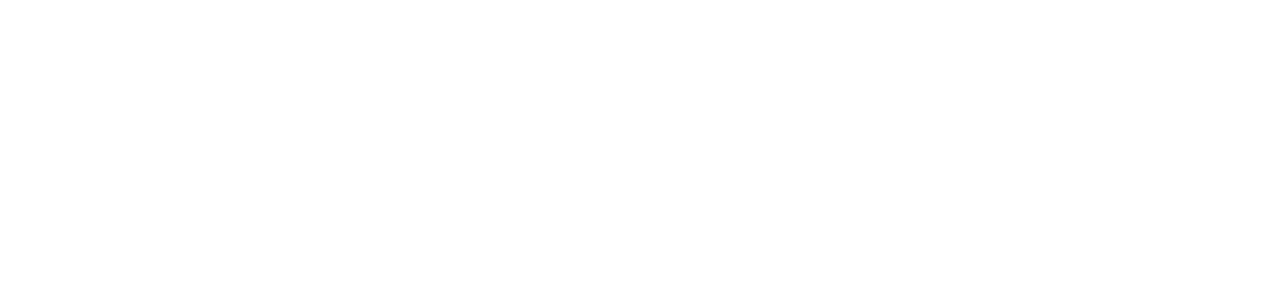
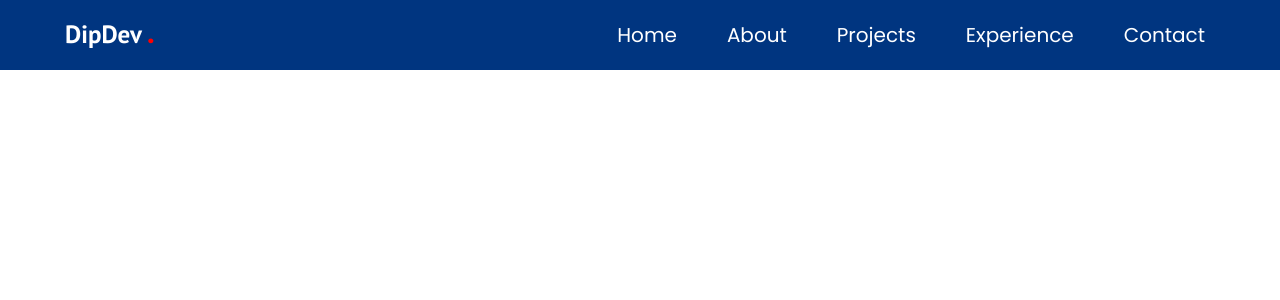
Before and after one commit to diptadhananjaya/web-portfolio, a React (Create React App) app: page / in a window 1280 px wide. Shown: the top 300 px of the page. Built offline with nearby package versions, Linux system fonts and the light colour scheme.

Commit message:
navbar component

```diff
--- a/package.json
+++ b/package.json
@@ -3,6 +3,10 @@
   "version": "0.1.0",
   "private": true,
   "dependencies": {
+    "@fortawesome/fontawesome-svg-core": "^6.1.2",
+    "@fortawesome/free-regular-svg-icons": "^6.1.2",
+    "@fortawesome/free-solid-svg-icons": "^6.1.2",
+    "@fortawesome/react-fontawesome": "^0.2.0",
     "@testing-library/jest-dom": "^5.16.5",
     "@testing-library/react": "^13.3.0",
     "@testing-library/user-event": "^13.5.0",
--- a/src/App.js
+++ b/src/App.js
@@ -1,5 +1,14 @@
+import { BrowserRouter, Routes, Route } from "react-router-dom";
+import Index from "./pages/index/Index";
+
 function App() {
-  return <div className="App"></div>;
+  return (
+    <BrowserRouter>
+      <Routes>
+        <Route path="/" element={<Index />} />
+      </Routes>
+    </BrowserRouter>
+  );
 }
 
 export default App;
--- /dev/null
+++ b/src/components/navbar/Navbar.jsx
@@ -0,0 +1,35 @@
+import { faBars } from "@fortawesome/free-solid-svg-icons";
+import { FontAwesomeIcon } from "@fortawesome/react-fontawesome";
+import React, { useState } from "react";
+import "./navbar.css";
+
+const Navbar = () => {
+  const [openNavbar, setOpenNavbar] = useState(false);
+  return (
+    <div>
+      <div className="navbar">
+        <div className="navContainer">
+          <p className="logo">
+            DipDev <span className="dotLogo">.</span>
+          </p>
+          <FontAwesomeIcon
+            icon={faBars}
+            onClick={() => {
+              setOpenNavbar(!openNavbar);
+            }}
+            className="btnNav"
+          />
+          <div className={openNavbar ? "navItems open" : "navItems"}>
+            <button className="navButton">Home</button>
+            <button className="navButton">About</button>
+            <button className="navButton">Projects</button>
+            <button className="navButton">Experience</button>
+            <button className="navButton">Contact</button>
+          </div>
+        </div>
+      </div>
+    </div>
+  );
+};
+
+export default Navbar;
--- /dev/null
+++ b/src/components/navbar/navbar.css
@@ -0,0 +1,97 @@
+@import url("https://fonts.googleapis.com/css2?family=PT+Sans:wght@400;700&display=swap");
+@import url("https://fonts.googleapis.com/css2?family=Poppins:wght@400;500;600;700&display=swap");
+* {
+  margin: 0;
+  padding: 0;
+  box-sizing: border-box;
+  font-family: "Poppins", sans-serif;
+}
+
+.navbar {
+  height: 70px;
+  background-color: #003580;
+  display: flex;
+  justify-content: center;
+  z-index: 10000;
+}
+
+.navContainer {
+  width: 100%;
+  max-width: 1150px;
+  color: white;
+  display: flex;
+  align-items: center;
+  justify-content: space-between;
+}
+
+.logo {
+  font-weight: 700;
+  font-size: 25px;
+  font-family: "PT Sans", sans-serif;
+}
+
+.dotLogo {
+  color: red;
+}
+
+.navItems {
+  display: flex;
+  gap: 30px;
+  transition: all 0.5s ease-out;
+}
+
+.btnNav {
+  font-size: 20px;
+  font-weight: 400;
+  margin-top: auto;
+  margin-bottom: auto;
+  display: none;
+}
+
+.navButton {
+  background-color: #003580;
+  border: none;
+  color: #fff;
+  font-size: 20px;
+  font-weight: 400;
+  padding: 9px 10px;
+  cursor: pointer;
+}
+
+.navItems.open {
+  display: flex;
+  transition: all 0.2s ease-out;
+}
+
+@media (max-width: 768px) {
+  .navbar {
+    position: relative;
+    transition: all 0.2s ease-out;
+  }
+
+  .btnNav {
+    display: block;
+    margin-right: 30px;
+  }
+
+  .navButton {
+    transition: all 0.2s ease-out;
+  }
+
+  .logo {
+    margin-left: 30px;
+  }
+
+  .navItems {
+    gap: 10px;
+    background-color: #003580;
+    position: absolute;
+    left: 0;
+    top: 100%;
+    flex-direction: column;
+    width: 100%;
+    padding-bottom: 30px;
+    display: none;
+    transition: all 1s ease-out;
+  }
+}
--- /dev/null
+++ b/src/pages/index/Index.jsx
@@ -0,0 +1,12 @@
+import React from "react";
+import Navbar from "../../components/navbar/Navbar";
+
+const index = () => {
+  return (
+    <div>
+      <Navbar />
+    </div>
+  );
+};
+
+export default index;
```
Also changed, not shown: src/pages/index/index.css (added), 1 other file (tests, documents, lock files or other folders).
